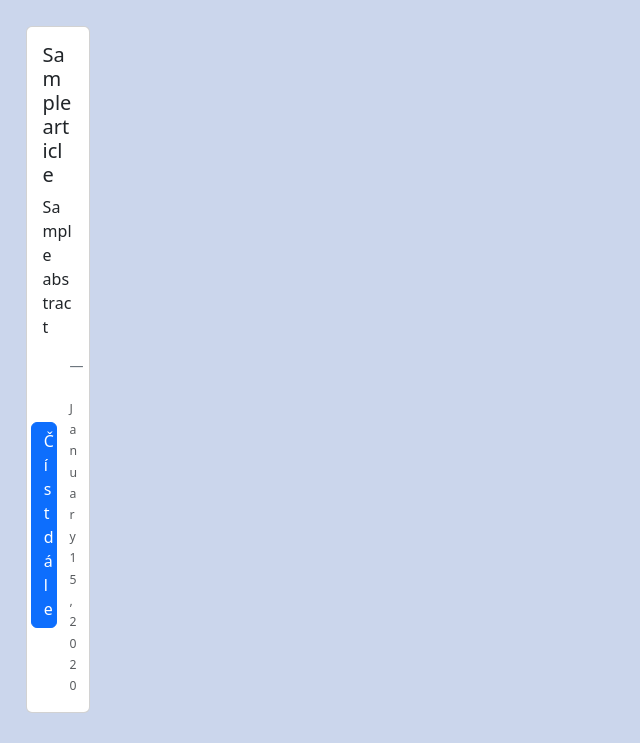
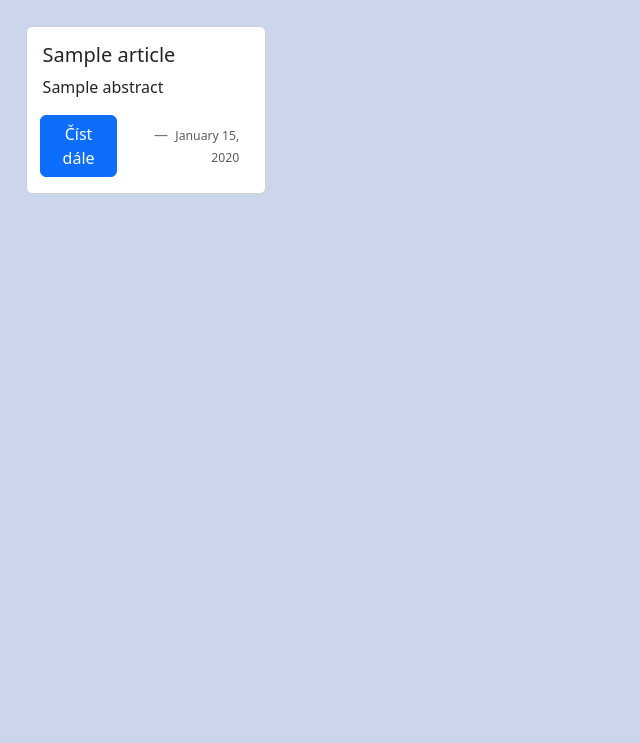
Before and after one commit to EduardSchodl/web-semestralni_prace, a PHP site: template src/Views/HomeView.twig in a window 1280 px wide. Shown: the part 57-800 px from the top of the page, without its empty margins (0-640 px from the left). Run offline with PHP 8.4, Linux system fonts and the light colour scheme; the template is opened without the code that fills it: most values are stand-ins (such as "Sample title", 1, 10 or a date in 2020); some libraries are stand-ins or nearby versions.

Commit message:
minor change

```diff
--- a/src/Views/HomeView.twig
+++ b/src/Views/HomeView.twig
@@ -11,7 +11,7 @@
         {% elseif loop.index == 1 %}
             <div class="row">
         {% endif %}
-        <div class="col-sm-4">
+        <div class="col">
             <div class="card">
                 <div class="card-body">
                     <h5 class="card-title">{{ article.title }}</h5>
```
